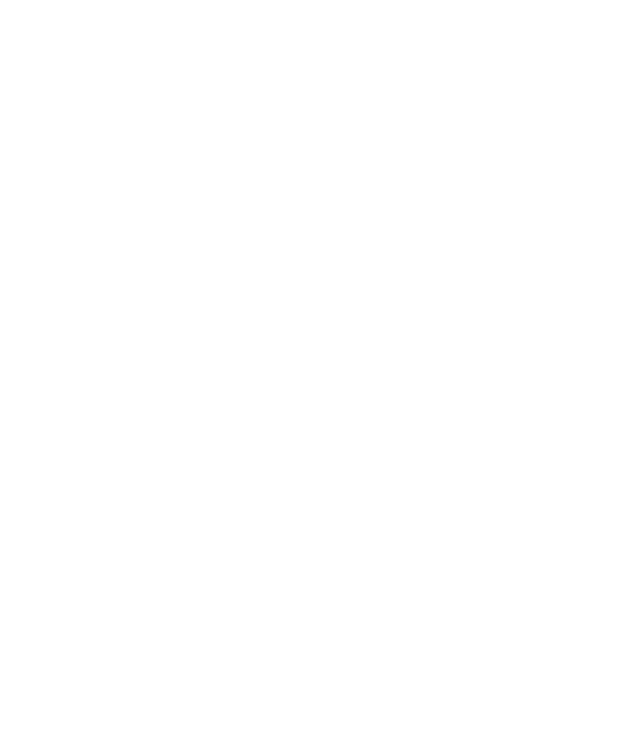
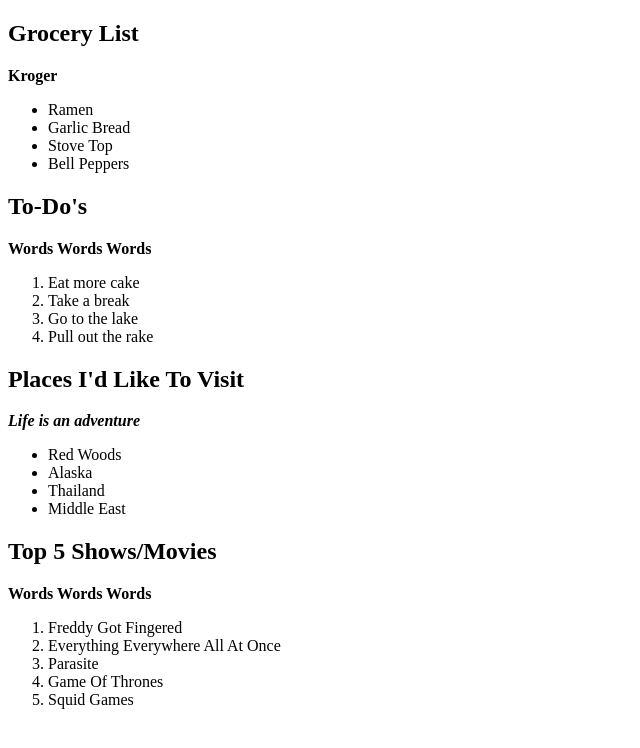
Before and after one commit to Krickle/Odin, a plain HTML site: page index.html in a window 1280 px wide. Shown: the whole page, without its empty margins (0-640 px from the left). Drawn offline with Linux system fonts and the light colour scheme.

Commit message:
Bold, Italics, Ordered List and Unordered List

```diff
--- a/index.html
+++ b/index.html
@@ -4,9 +4,45 @@
     <meta charset="UTF-8">
     <meta http-equiv="X-UA-Compatible" content="IE=edge">
     <meta name="viewport" content="width=device-width, initial-scale=1.0">
-    <title>Document</title>
+    <title>My First Webpage</title>
 </head>
 <body>
+    <h2>Grocery List</h2>
+   <p><strong>Kroger</strong></p>
+    <ul>
+        <li>Ramen</li>
+        <li>Garlic Bread</li>
+        <li>Stove Top</li>
+        <li>Bell Peppers</li>
+    </ul>
+
+    <h2>To-Do's</h2>
+    <p><strong>Words Words Words</strong></p>
+    <ol>
+        <li>Eat more cake</li>
+        <li>Take a break</li>
+        <li>Go to the lake</li>
+        <li>Pull out the rake</li>
+    </ol>
+
+    <h2>Places I'd Like To Visit</h2>
+    <p><strong><em>Life is an adventure</em></strong></p>
+    <ul>
+        <li>Red Woods</li>
+        <li>Alaska</li>
+        <li>Thailand</li>
+        <li>Middle East</li>
+    </ul>
+
+    <h2>Top 5 Shows/Movies</h2>
+    <p><strong>Words Words Words</strong></p>
+    <ol>
+        <li>Freddy Got Fingered</li>
+        <li>Everything Everywhere All At Once</li>
+        <li>Parasite</li>
+        <li>Game Of Thrones</li>
+        <li>Squid Games</li>
+    </ol>
 
 </body>
 </html>
```
